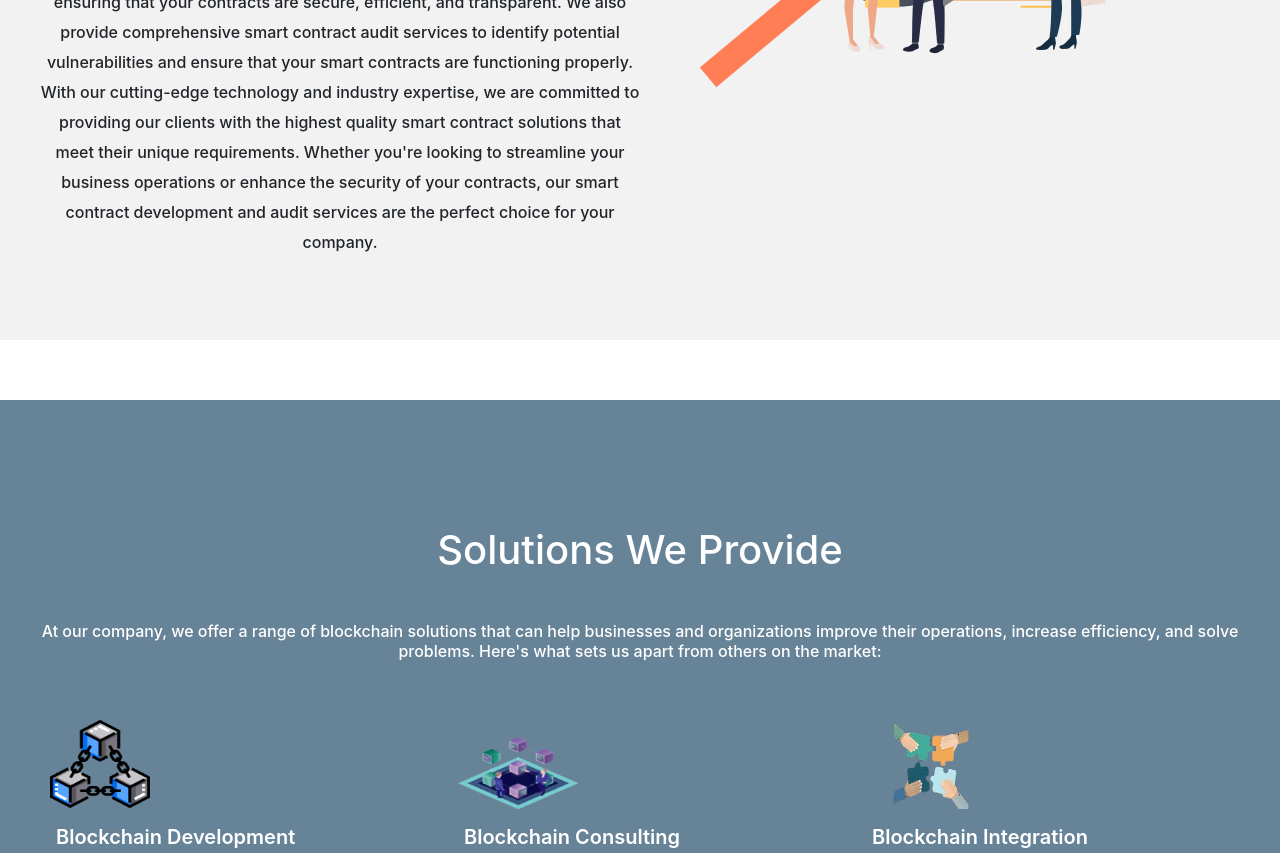
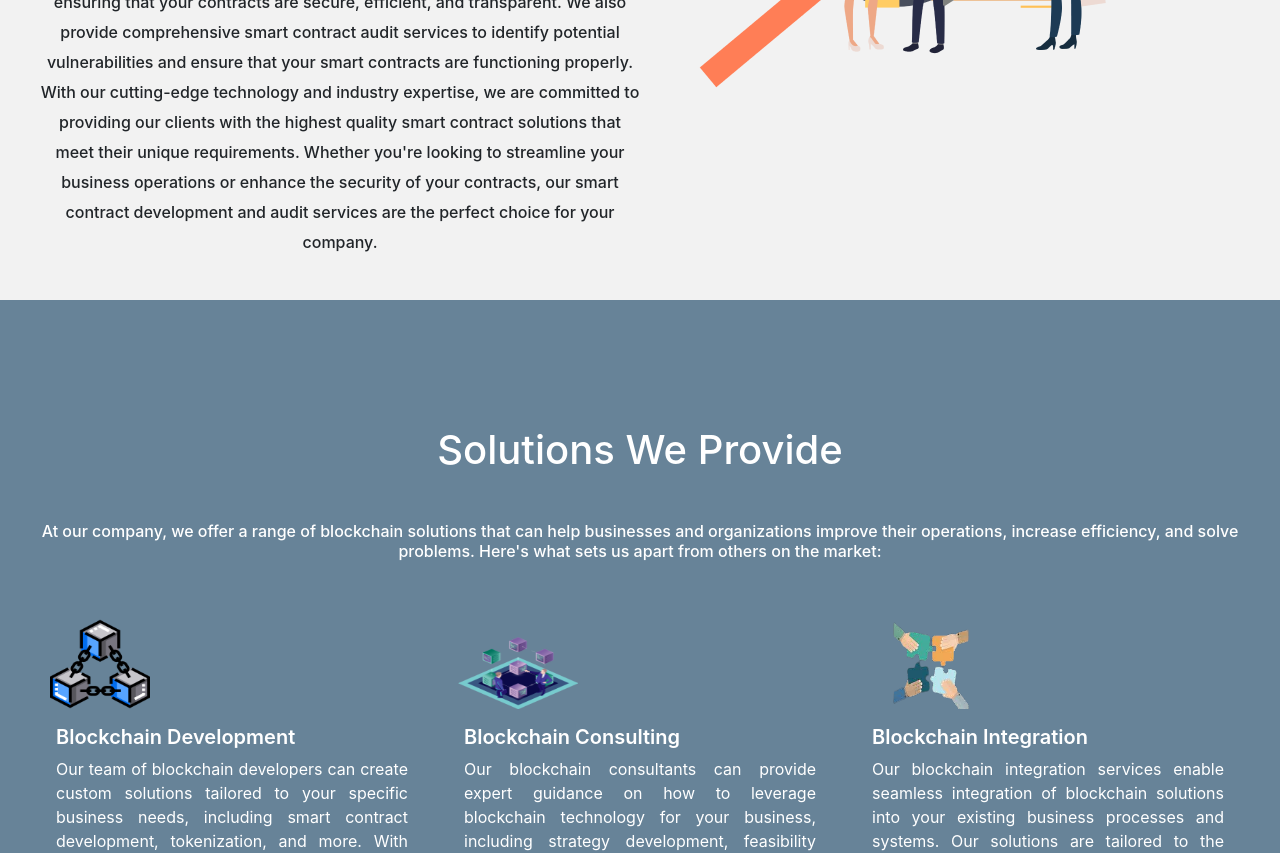
Before and after one commit to placeparks/Blockwise-tech, a React (Create React App) app: page /Blockchain in a window 1280 px wide. Shown: the part 2600-3453 px from the top of the page. Built offline with nearby package versions, Linux system fonts and the light colour scheme.

Commit message:
Update Services.module.css

```diff
--- a/src/components/Blockchain/Services.module.css
+++ b/src/components/Blockchain/Services.module.css
@@ -9,7 +9,7 @@ gap: 40px;
 position: absolute;
 width: 100%;
 height: 1239px;
-top: 3000px;
+top: 2900px;
 background: #678398;
 color: white;
 border-radius: 0px;
```
